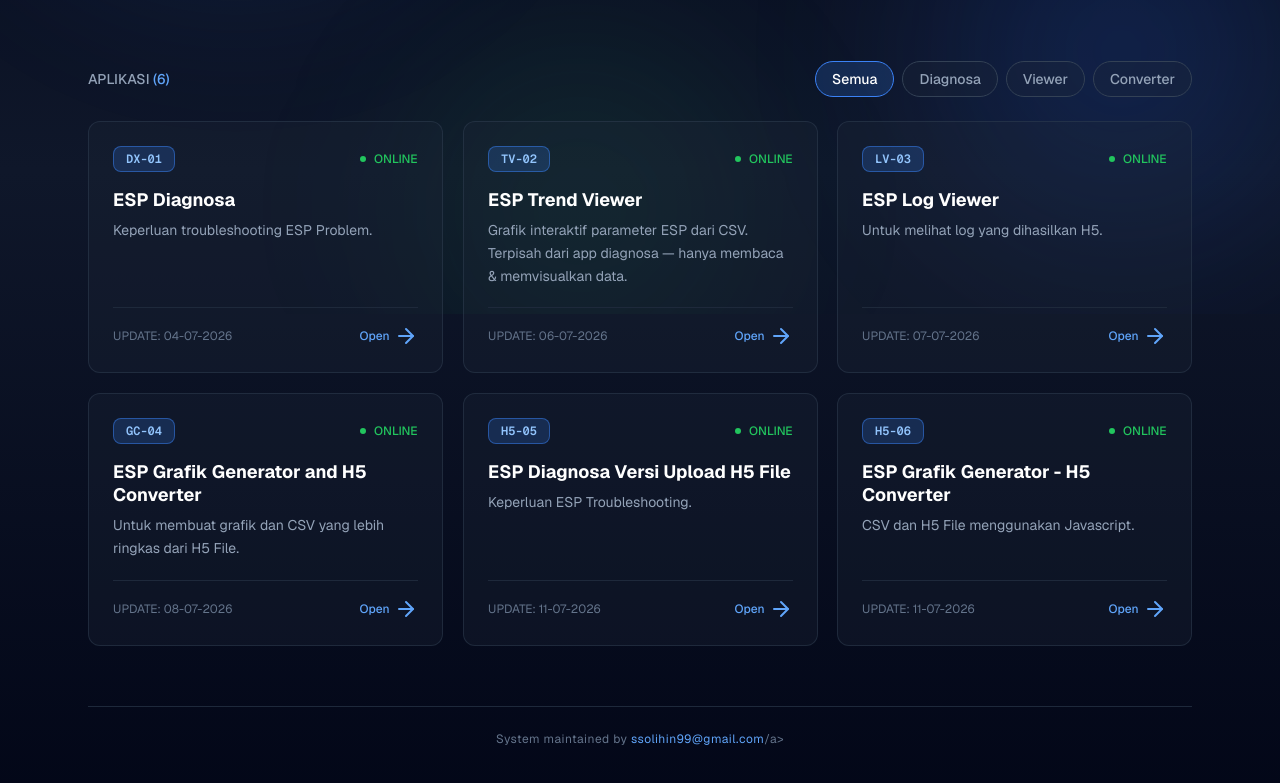
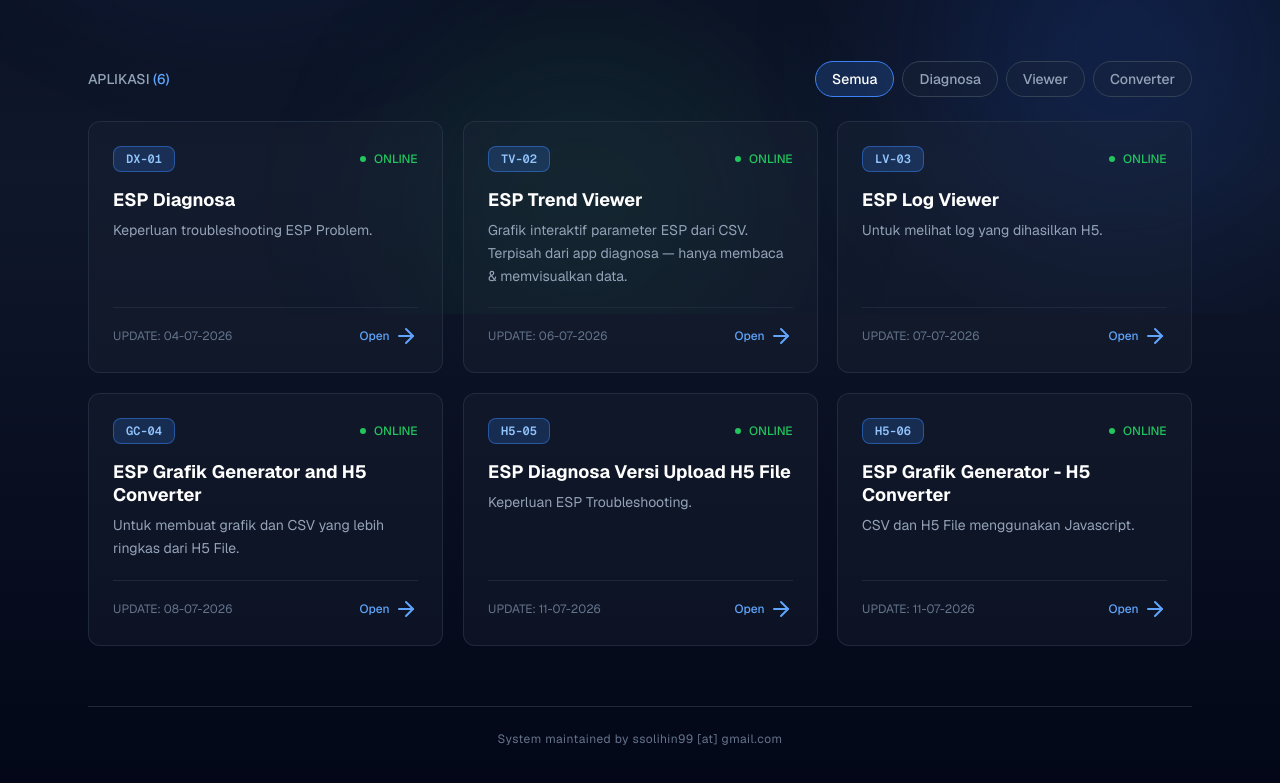
Before and after one commit to ssolihin99/index_kerjaan, a plain HTML site: page index.html in a window 1280 px wide. Shown: the part 486-1269 px from the top of the page. Drawn offline with nearby package versions, Linux system fonts and the light colour scheme.

Commit message:
Update index.html

```diff
--- a/index.html
+++ b/index.html
@@ -295,7 +295,7 @@
     </div>
 
     <footer>
-      System maintained by <a href="mailto:ssolihin99@gmail.com">ssolihin99@gmail.com</a>/a>
+      System maintained by <span>ssolihin99 [at] gmail.com</span>
     </footer>
   </div>
 </div>
```
